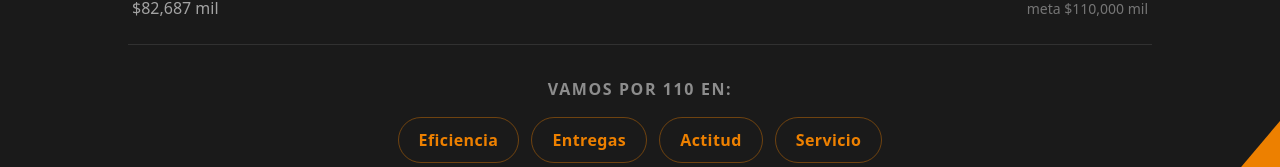
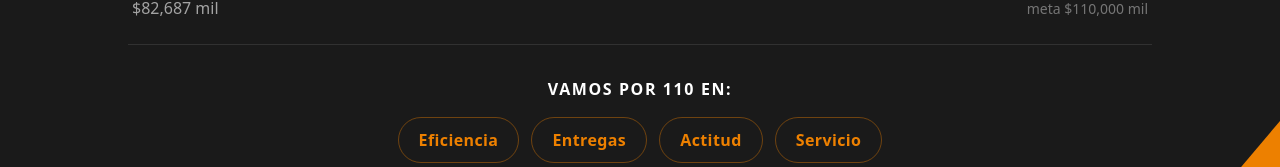
Before and after one commit to JOYERIAMIRACLE/Miracles_2025_oct, a Next.js app in the folder apps/personal/: page /campana-110 in a window 1280 px wide. Shown: the part 419-586 px from the top of the page. Built offline with nearby package versions, Linux system fonts and the light colour scheme; no server answers.

Commit message:
fix: textos blancos completos en sección 110 — forzar redeploy

```diff
--- a/apps/personal/components/Campana110View.tsx
+++ b/apps/personal/components/Campana110View.tsx
@@ -155,7 +155,7 @@ export function Campana110View() {
 
         {/* Por 110 en */}
         <div className="mb-8 flex flex-col items-center">
-          <p className="text-white/50 text-base uppercase tracking-widest font-semibold mb-4 text-center">Vamos por 110 en:</p>
+          <p className="text-white text-base uppercase tracking-widest font-semibold mb-4 text-center">Vamos por 110 en:</p>
           <div className="flex flex-wrap justify-center gap-3">
             {["Eficiencia", "Entregas", "Actitud", "Servicio"].map(v => (
               <span key={v} className="px-5 py-2.5 rounded-full border border-[#ED8000]/40 text-[#ED8000] font-semibold text-base tracking-wide">
@@ -163,7 +163,7 @@ export function Campana110View() {
               </span>
             ))}
           </div>
-          <p className="mt-5 text-white text-base italic text-center tracking-wide">
+          <p className="mt-5 text-white font-medium text-base italic text-center tracking-wide">
             Muestra tu mejor versión en el concurso de lluvia de ideas
           </p>
         </div>
```
